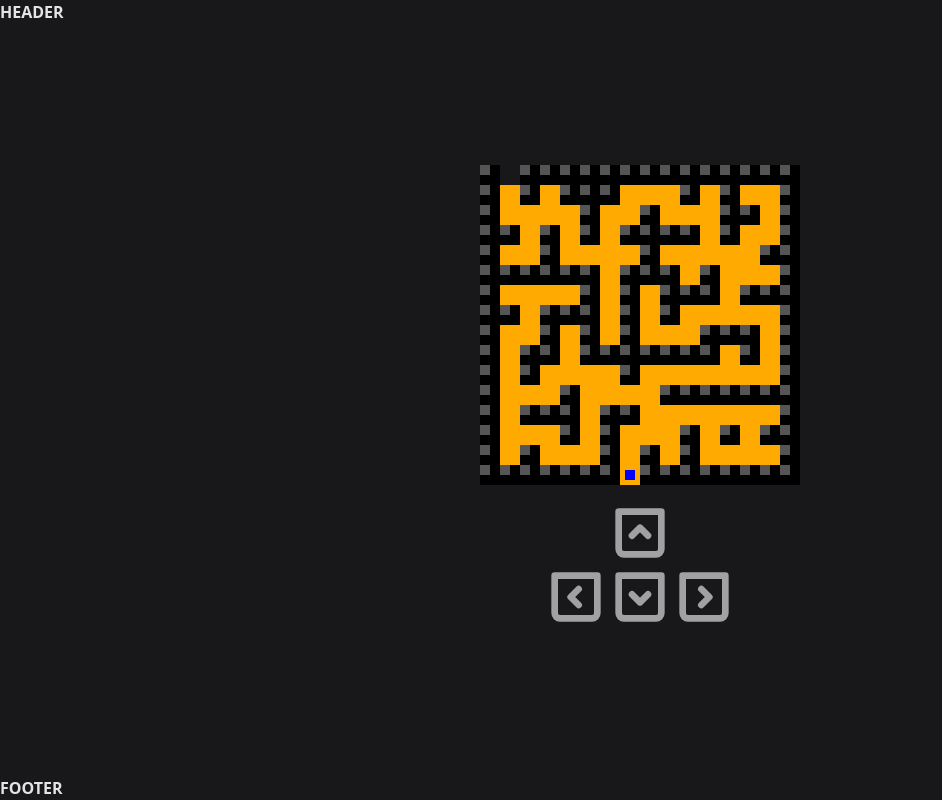
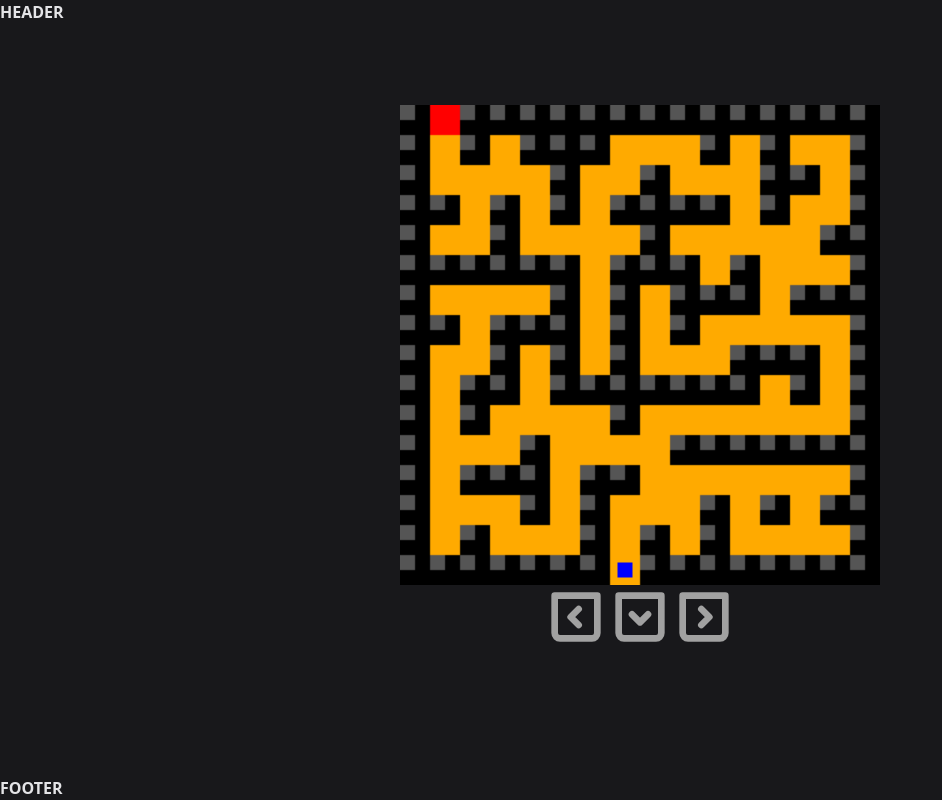
Before and after one commit to Agusdben/labyrinth-react-ts, a React (Vite) app: page / in a window 1280 px wide. Shown: the whole page, without its empty margins (0-942 px from the left). Built offline with nearby package versions, Linux system fonts and the light colour scheme.

Commit message:
moved gameReducer tu folder reducers

```diff
--- a/src/components/Game/index.tsx
+++ b/src/components/Game/index.tsx
@@ -11,17 +11,18 @@ interface Props {
 }
 
 const Game = ({ width, height }: Props) => {
-  const { canvasRef, handlePlayerMove } = useGame({ width, height })
+  const { canvasRef, level, handlePlayerMove } = useGame({ width, height })
 
   const arrowColor = '#a1a1a1'
 
   return (
     <section className='m-auto flex flex-col gap-4'>
+      <h2>Level: {level + 1}</h2>
       <canvas
         ref={canvasRef}
         width={width}
         height={height}
-        className={`w-[${width}px] h-[${height}px]`}
+        className={`w-[${width}px] h-[${height}px] md:scale-150`}
       />
       <div className='flex flex-col items-center [&_button]:w-16'>
         <button onClick={() => handlePlayerMove(PlayerMoveDirections.up)}>
--- a/src/constants/levels.ts
+++ b/src/constants/levels.ts
@@ -1,5 +1,8 @@
-export default {
-  1: {
+import { Level } from '../types'
+
+const LEVELS: Level[] = [
+  {
+    level: 1,
     playerSpawn: { x: 7, y: 15 },
     exit: { x: 1, y: 0 },
     map: [
@@ -21,10 +24,121 @@ export default {
       [1, 1, 1, 1, 1, 1, 1, 2, 1, 1, 1, 1, 1, 1, 1, 1]
     ]
   },
-  2: [],
-  3: [],
-  4: [],
-  5: [],
-  6: [],
-  7: []
-}
+  {
+    level: 2,
+    playerSpawn: { x: 1, y: 15 },
+    exit: { x: 14, y: 15 },
+    map: [
+      [1, 1, 1, 1, 1, 1, 1, 1, 1, 1, 1, 1, 1, 1, 1, 1],
+      [1, 0, 0, 0, 0, 0, 0, 0, 1, 0, 0, 0, 0, 0, 0, 1],
+      [1, 0, 1, 1, 1, 1, 1, 0, 1, 0, 1, 1, 1, 1, 0, 1],
+      [1, 0, 1, 0, 1, 0, 1, 0, 1, 0, 1, 0, 0, 0, 0, 1],
+      [1, 0, 0, 0, 1, 0, 0, 0, 1, 0, 1, 0, 1, 1, 1, 1],
+      [1, 0, 1, 0, 1, 0, 1, 1, 1, 0, 1, 0, 0, 0, 0, 1],
+      [1, 0, 1, 0, 1, 0, 1, 0, 0, 0, 1, 1, 1, 0, 0, 1],
+      [1, 0, 1, 1, 1, 0, 1, 1, 1, 0, 1, 0, 1, 1, 0, 1],
+      [1, 0, 1, 0, 0, 0, 0, 0, 0, 0, 1, 0, 1, 0, 0, 1],
+      [1, 0, 1, 0, 1, 1, 1, 1, 1, 1, 1, 0, 1, 0, 1, 1],
+      [1, 0, 1, 0, 1, 0, 0, 0, 0, 0, 0, 0, 1, 0, 0, 1],
+      [1, 0, 1, 0, 1, 0, 1, 1, 1, 1, 1, 0, 1, 1, 0, 1],
+      [1, 0, 1, 0, 1, 0, 0, 0, 0, 0, 1, 0, 1, 0, 0, 1],
+      [1, 0, 1, 0, 1, 1, 1, 1, 1, 0, 1, 0, 1, 0, 1, 1],
+      [1, 0, 1, 0, 0, 0, 0, 0, 0, 0, 1, 0, 1, 0, 0, 1],
+      [1, 2, 1, 1, 1, 1, 1, 1, 1, 1, 1, 1, 1, 1, 3, 1]
+    ]
+  },
+  {
+    level: 3,
+    playerSpawn: { x: 7, y: 15 },
+    exit: { x: 1, y: 0 },
+    map: [
+      [1, 3, 1, 1, 1, 1, 1, 1, 1, 1, 1, 1, 1, 1, 1, 1],
+      [1, 0, 0, 0, 0, 0, 0, 0, 0, 0, 0, 0, 0, 0, 0, 1],
+      [1, 0, 0, 0, 0, 0, 0, 0, 0, 0, 0, 0, 0, 0, 0, 1],
+      [1, 0, 0, 0, 0, 0, 0, 0, 0, 0, 0, 0, 0, 0, 0, 1],
+      [1, 0, 0, 0, 0, 0, 0, 0, 0, 0, 0, 0, 0, 0, 0, 1],
+      [1, 0, 0, 0, 0, 0, 0, 0, 0, 0, 0, 0, 0, 0, 0, 1],
+      [1, 0, 0, 0, 0, 0, 0, 0, 0, 0, 0, 0, 0, 0, 0, 1],
+      [1, 0, 0, 0, 0, 0, 0, 0, 0, 0, 0, 0, 0, 0, 0, 1],
+      [1, 0, 0, 0, 0, 0, 0, 0, 0, 0, 0, 0, 0, 0, 0, 1],
+      [1, 0, 0, 0, 0, 0, 0, 0, 0, 0, 0, 0, 0, 0, 0, 1],
+      [1, 0, 0, 0, 0, 0, 0, 0, 0, 0, 0, 0, 0, 0, 0, 1],
+      [1, 0, 0, 0, 0, 0, 0, 0, 0, 0, 0, 0, 0, 0, 0, 1],
+      [1, 0, 0, 0, 0, 0, 0, 0, 0, 0, 0, 0, 0, 0, 0, 1],
+      [1, 0, 0, 0, 0, 0, 0, 0, 0, 0, 0, 0, 0, 0, 0, 1],
+      [1, 0, 0, 0, 0, 0, 0, 0, 0, 0, 0, 0, 0, 0, 0, 1],
+      [1, 1, 1, 1, 1, 1, 1, 2, 1, 1, 1, 1, 1, 1, 1, 1]
+    ]
+  },
+  {
+    level: 4,
+    playerSpawn: { x: 7, y: 15 },
+    exit: { x: 1, y: 0 },
+    map: [
+      [1, 3, 1, 1, 1, 1, 1, 1, 1, 1, 1, 1, 1, 1, 1, 1],
+      [1, 0, 0, 0, 0, 0, 0, 0, 0, 0, 0, 0, 0, 0, 0, 1],
+      [1, 0, 0, 0, 0, 0, 0, 0, 0, 0, 0, 0, 0, 0, 0, 1],
+      [1, 0, 0, 0, 0, 0, 0, 0, 0, 0, 0, 0, 0, 0, 0, 1],
+      [1, 0, 0, 0, 0, 0, 0, 0, 0, 0, 0, 0, 0, 0, 0, 1],
+      [1, 0, 0, 0, 0, 0, 0, 0, 0, 0, 0, 0, 0, 0, 0, 1],
+      [1, 0, 0, 0, 0, 0, 0, 0, 0, 0, 0, 0, 0, 0, 0, 1],
+      [1, 0, 0, 0, 0, 0, 0, 0, 0, 0, 0, 0, 0, 0, 0, 1],
+      [1, 0, 0, 0, 0, 0, 0, 0, 0, 0, 0, 0, 0, 0, 0, 1],
+      [1, 0, 0, 0, 0, 0, 0, 0, 0, 0, 0, 0, 0, 0, 0, 1],
+      [1, 0, 0, 0, 0, 0, 0, 0, 0, 0, 0, 0, 0, 0, 0, 1],
+      [1, 0, 0, 0, 0, 0, 0, 0, 0, 0, 0, 0, 0, 0, 0, 1],
+      [1, 0, 0, 0, 0, 0, 0, 0, 0, 0, 0, 0, 0, 0, 0, 1],
+      [1, 0, 0, 0, 0, 0, 0, 0, 0, 0, 0, 0, 0, 0, 0, 1],
+      [1, 0, 0, 0, 0, 0, 0, 0, 0, 0, 0, 0, 0, 0, 0, 1],
+      [1, 1, 1, 1, 1, 1, 1, 2, 1, 1, 1, 1, 1, 1, 1, 1]
+    ]
+  },
+  {
+    level: 5,
+    playerSpawn: { x: 7, y: 15 },
+    exit: { x: 1, y: 0 },
+    map: [
+      [1, 3, 1, 1, 1, 1, 1, 1, 1, 1, 1, 1, 1, 1, 1, 1],
+      [1, 0, 0, 0, 0, 0, 0, 0, 0, 0, 0, 0, 0, 0, 0, 1],
+      [1, 0, 0, 0, 0, 0, 0, 0, 0, 0, 0, 0, 0, 0, 0, 1],
+      [1, 0, 0, 0, 0, 0, 0, 0, 0, 0, 0, 0, 0, 0, 0, 1],
+      [1, 0, 0, 0, 0, 0, 0, 0, 0, 0, 0, 0, 0, 0, 0, 1],
+      [1, 0, 0, 0, 0, 0, 0, 0, 0, 0, 0, 0, 0, 0, 0, 1],
+      [1, 0, 0, 0, 0, 0, 0, 0, 0, 0, 0, 0, 0, 0, 0, 1],
+      [1, 0, 0, 0, 0, 0, 0, 0, 0, 0, 0, 0, 0, 0, 0, 1],
+      [1, 0, 0, 0, 0, 0, 0, 0, 0, 0, 0, 0, 0, 0, 0, 1],
+      [1, 0, 0, 0, 0, 0, 0, 0, 0, 0, 0, 0, 0, 0, 0, 1],
+      [1, 0, 0, 0, 0, 0, 0, 0, 0, 0, 0, 0, 0, 0, 0, 1],
+      [1, 0, 0, 0, 0, 0, 0, 0, 0, 0, 0, 0, 0, 0, 0, 1],
+      [1, 0, 0, 0, 0, 0, 0, 0, 0, 0, 0, 0, 0, 0, 0, 1],
+      [1, 0, 0, 0, 0, 0, 0, 0, 0, 0, 0, 0, 0, 0, 0, 1],
+      [1, 0, 0, 0, 0, 0, 0, 0, 0, 0, 0, 0, 0, 0, 0, 1],
+      [1, 1, 1, 1, 1, 1, 1, 2, 1, 1, 1, 1, 1, 1, 1, 1]
+    ]
+  },
+  {
+    level: 6,
+    playerSpawn: { x: 7, y: 15 },
+    exit: { x: 1, y: 0 },
+    map: [
+      [1, 3, 1, 1, 1, 1, 1, 1, 1, 1, 1, 1, 1, 1, 1, 1],
+      [1, 0, 0, 0, 0, 0, 0, 0, 0, 0, 0, 0, 0, 0, 0, 1],
+      [1, 0, 0, 0, 0, 0, 0, 0, 0, 0, 0, 0, 0, 0, 0, 1],
+      [1, 0, 0, 0, 0, 0, 0, 0, 0, 0, 0, 0, 0, 0, 0, 1],
+      [1, 0, 0, 0, 0, 0, 0, 0, 0, 0, 0, 0, 0, 0, 0, 1],
+      [1, 0, 0, 0, 0, 0, 0, 0, 0, 0, 0, 0, 0, 0, 0, 1],
+      [1, 0, 0, 0, 0, 0, 0, 0, 0, 0, 0, 0, 0, 0, 0, 1],
+      [1, 0, 0, 0, 0, 0, 0, 0, 0, 0, 0, 0, 0, 0, 0, 1],
+      [1, 0, 0, 0, 0, 0, 0, 0, 0, 0, 0, 0, 0, 0, 0, 1],
+      [1, 0, 0, 0, 0, 0, 0, 0, 0, 0, 0, 0, 0, 0, 0, 1],
+      [1, 0, 0, 0, 0, 0, 0, 0, 0, 0, 0, 0, 0, 0, 0, 1],
+      [1, 0, 0, 0, 0, 0, 0, 0, 0, 0, 0, 0, 0, 0, 0, 1],
+      [1, 0, 0, 0, 0, 0, 0, 0, 0, 0, 0, 0, 0, 0, 0, 1],
+      [1, 0, 0, 0, 0, 0, 0, 0, 0, 0, 0, 0, 0, 0, 0, 1],
+      [1, 0, 0, 0, 0, 0, 0, 0, 0, 0, 0, 0, 0, 0, 0, 1],
+      [1, 1, 1, 1, 1, 1, 1, 2, 1, 1, 1, 1, 1, 1, 1, 1]
+    ]
+  }
+]
+
+export default LEVELS
--- a/src/hooks/useGame.ts
+++ b/src/hooks/useGame.ts
@@ -1,104 +1,24 @@
 import { useCallback, useEffect, useReducer, useRef } from 'react'
-import levels from '../constants/levels'
+import { gameReducer } from '../reducers/GameReducer/gameReducer'
+import INITIAL_STATE from '../reducers/GameReducer/initial_state'
+import LEVELS from '../constants/levels'
 import {
   DrawParams,
+  GameState,
   LabyrinthPieces,
   PlayerMoveDirections
 } from '../types/index'
+
 interface Props {
   width: number
   height: number
 }
-
-interface GameState {
-  context: CanvasRenderingContext2D | null
-  level: number
-  board: { width: number; height: number }
-  cellDimension: { width: number; height: number }
-  player: { width: number; height: number; color: string; x: number; y: number }
-  labyrinth: {
-    cols: number
-    rows: number
-    map: Array<Array<number>>
-    wallColor: string
-    pathColor: string
-  }
-  loading: boolean
-}
-
-type GAME_ACTIONS =
-  | { type: 'reset' }
-  | { type: 'set_board'; payload: GameState['board'] }
-  | { type: 'set_player'; payload: GameState['player'] }
-  | { type: 'set_labyrinth'; payload: GameState['labyrinth'] }
-  | { type: 'set_context'; payload: GameState['context'] }
-  | { type: 'set_loading'; payload: GameState['loading'] }
-
-const gameReducer = (state: GameState, action: GAME_ACTIONS) => {
-  switch (action.type) {
-    case 'reset':
-      return {
-        ...INITIAL_STATE
-      }
-    case 'set_labyrinth':
-      return {
-        ...state,
-        labyrinth: action.payload
-      }
-    case 'set_loading':
-      return {
-        ...state,
-        loading: action.payload
-      }
-    case 'set_board':
-      return {
-        ...state,
-        board: action.payload
-      }
-    case 'set_context':
-      return {
-        ...state,
-        context: action.payload
-      }
-    case 'set_player':
-      return {
-        ...state,
-        player: action.payload
-      }
-    default:
-      return state
-  }
-}
-
-const INITIAL_STATE: GameState = {
-  context: null,
-  level: 1,
-  board: { width: 0, height: 0 },
-  cellDimension: { width: 0, height: 0 },
-  player: {
-    width: 0,
-    height: 0,
-    color: '#00f',
-    x: levels[1].playerSpawn.x,
-    y: levels[1].playerSpawn.y
-  },
-  labyrinth: {
-    cols: levels[1].map[0].length,
-    rows: levels[1].map.length,
-    map: [...levels[1].map],
-    wallColor: '#000',
-    pathColor: '#fa0'
-  },
-  loading: true
-}
-
 const useGame = ({ width, height }: Props) => {
   const [gameState, dispath] = useReducer(gameReducer, INITIAL_STATE)
 
   const canvasRef = useRef<HTMLCanvasElement>(null)
 
-  const drawWall = useCallback(
-    ({ x, y, cellDimension }: DrawParams) => {
+  const drawWall = ({ x, y, cellDimension }: DrawParams) => {
     const { labyrinth, context } = gameState
     if (!context) return
     context.fillStyle = labyrinth.wallColor
@@ -118,12 +38,9 @@ const useGame = ({ width, height }: Props) => {
       cellDimension.width / 2,
       cellDimension.height / 2
     )
-    },
-    [gameState.labyrinth, gameState.context]
-  )
+  }
 
-  const drawPath = useCallback(
-    ({ x, y, cellDimension }: DrawParams) => {
+  const drawPath = ({ x, y, cellDimension }: DrawParams) => {
     const { labyrinth, context } = gameState
     if (!context) return
 
@@ -134,12 +51,22 @@ const useGame = ({ width, height }: Props) => {
       cellDimension.width,
       cellDimension.height
     )
-    },
-    [gameState.labyrinth, gameState.context]
+  }
+
+  const drawExit = ({ x, y, cellDimension }: DrawParams) => {
+    const { labyrinth, context } = gameState
+    if (!context) return
+
+    context.fillStyle = '#f00'
+    context.fillRect(
+      cellDimension.width * x,
+      cellDimension.height * y,
+      cellDimension.width,
+      cellDimension.height
     )
+  }
 
-  const drawPlayer = useCallback(
-    ({ x, y, cellDimension }: DrawParams) => {
+  const drawPlayer = ({ x, y, cellDimension }: DrawParams) => {
     const { labyrinth, context, player } = gameState
     if (!context) return
     // path color, becouse player is half width and half height of cellDimension
@@ -165,39 +92,33 @@ const useGame = ({ width, height }: Props) => {
     const playerY = cellDimension.height * y + offset.y
 
     context.fillRect(playerX, playerY, playerWidth, playerHeight)
-    },
-    [gameState.labyrinth, gameState.context]
-  )
-
-  const handleDrawLevel = useCallback(() => {
-    const { labyrinth, board } = gameState
-    const { map, rows, cols } = labyrinth
-    const { width: boardWidth, height: boardHeight } = board
-
-    const cellDimension = {
-      width: boardWidth / labyrinth.cols,
-      height: boardHeight / labyrinth.rows
   }
 
+  const handleDrawLevel = () => {
+    const { labyrinth, cell } = gameState
+    const { map, rows, cols } = labyrinth
+    console.log({ cell })
     for (let row = 0; row < rows; row += 1) {
       for (let col = 0; col < cols; col += 1) {
         switch (map[row][col]) {
           case LabyrinthPieces.wall:
-            drawWall({ x: col, y: row, cellDimension })
+            drawWall({ x: col, y: row, cellDimension: cell })
             continue
           case LabyrinthPieces.path:
-            drawPath({ x: col, y: row, cellDimension })
+            drawPath({ x: col, y: row, cellDimension: cell })
             continue
           case LabyrinthPieces.player:
-            drawPlayer({ x: col, y: row, cellDimension })
+            drawPlayer({ x: col, y: row, cellDimension: cell })
             continue
+          case LabyrinthPieces.exit:
+            drawExit({ x: col, y: row, cellDimension: cell })
         }
       }
     }
-  }, [gameState.labyrinth, gameState.context])
+  }
 
-  const playerMoveUp = useCallback(() => {
-    const { player, labyrinth } = gameState
+  const playerMoveUp = () => {
+    const { player, labyrinth, cell } = gameState
     const { map } = labyrinth
     const { x: playerX, y: playerY } = player
 
@@ -212,12 +133,14 @@ const useGame = ({ width, height }: Props) => {
 
     map[playerY][playerX] = LabyrinthPieces.path
     map[nextYpostion][playerX] = LabyrinthPieces.player
+
     dispath({ type: 'set_player', payload: newPlayer })
-    handleDrawLevel()
-  }, [gameState.player, gameState.loading])
+    drawPath({ x: playerX, y: playerY, cellDimension: cell })
+    drawPlayer({ x: playerX, y: nextYpostion, cellDimension: cell })
+  }
 
-  const playerMoveLeft = useCallback(() => {
-    const { player, labyrinth } = gameState
+  const playerMoveLeft = () => {
+    const { player, labyrinth, cell } = gameState
     const { map } = labyrinth
     const { x: playerX, y: playerY } = player
 
@@ -234,11 +157,12 @@ const useGame = ({ width, height }: Props) => {
     }
 
     dispath({ type: 'set_player', payload: newPlayer })
-    handleDrawLevel()
-  }, [gameState.player, gameState.loading])
+    drawPath({ x: playerX, y: playerY, cellDimension: cell })
+    drawPlayer({ x: nextXposition, y: playerY, cellDimension: cell })
+  }
 
-  const playerMoveDown = useCallback(() => {
-    const { player, labyrinth } = gameState
+  const playerMoveDown = () => {
+    const { player, labyrinth, cell } = gameState
     const { map } = labyrinth
     const { x: playerX, y: playerY } = player
 
@@ -254,11 +178,12 @@ const useGame = ({ width, height }: Props) => {
     map[playerY][playerX] = LabyrinthPieces.path
     map[nextYpostion][playerX] = LabyrinthPieces.player
     dispath({ type: 'set_player', payload: newPlayer })
-    handleDrawLevel()
-  }, [gameState.player, gameState.loading])
+    drawPath({ x: playerX, y: playerY, cellDimension: cell })
+    drawPlayer({ x: playerX, y: nextYpostion, cellDimension: cell })
+  }
 
-  const playerMoveRight = useCallback(() => {
-    const { player, labyrinth } = gameState
+  const playerMoveRight = () => {
+    const { player, labyrinth, cell } = gameState
     const { map } = labyrinth
     const { x: playerX, y: playerY } = player
 
@@ -275,11 +200,11 @@ const useGame = ({ width, height }: Props) => {
     }
 
     dispath({ type: 'set_player', payload: newPlayer })
-    handleDrawLevel()
-  }, [gameState.player, gameState.loading])
+    drawPath({ x: playerX, y: playerY, cellDimension: cell })
+    drawPlayer({ x: nextXposition, y: playerY, cellDimension: cell })
+  }
 
-  const handlePlayerMove = useCallback(
-    (direction: PlayerMoveDirections) => {
+  const handlePlayerMove = (direction: PlayerMoveDirections) => {
     console.log({ direction })
     switch (direction) {
       case PlayerMoveDirections.up:
@@ -297,35 +222,103 @@ const useGame = ({ width, height }: Props) => {
         playerMoveDown()
         break
     }
-    },
-    [gameState.player, gameState.loading]
-  )
+  }
+
+  const setCellDimension = () => {
+    dispath({
+      type: 'set_cell',
+      payload: {
+        width: gameState.board.width / gameState.labyrinth.cols,
+        height: gameState.board.height / gameState.labyrinth.rows
+      }
+    })
+  }
 
   useEffect(() => {
     if (!canvasRef.current) return
     const context = canvasRef.current.getContext('2d')
     dispath({ type: 'set_context', payload: context })
     dispath({ type: 'set_board', payload: { width, height } })
+    setCellDimension()
     dispath({ type: 'set_loading', payload: false })
   }, [canvasRef.current])
 
   useEffect(() => {
     if (!gameState.context) return
     handleDrawLevel()
-  }, [gameState.loading])
+  }, [gameState.loading, gameState.cell, gameState.labyrinth])
 
   useEffect(() => {
-    const handleKeyUp = (evt: KeyboardEvent) => {}
+    const handleKeyDown = (evt: KeyboardEvent) => {
+      switch (evt.key) {
+        case PlayerMoveDirections.up:
+          handlePlayerMove(PlayerMoveDirections.up)
+          break
+        case PlayerMoveDirections.down:
+          handlePlayerMove(PlayerMoveDirections.down)
+          break
+        case PlayerMoveDirections.left:
+          handlePlayerMove(PlayerMoveDirections.left)
+          break
+        case PlayerMoveDirections.right:
+          handlePlayerMove(PlayerMoveDirections.right)
+          break
+      }
+    }
 
-    window.addEventListener('keyup', handleKeyUp)
+    window.addEventListener('keydown', handleKeyDown)
 
     return () => {
-      window.removeEventListener('keyup', handleKeyUp)
+      window.removeEventListener('keydown', handleKeyDown)
     }
-  }, [gameState.loading])
+  }, [gameState.player, gameState.cell])
+
+  const setNewLabyrinth = (level: number) => {
+    const { labyrinth, player } = gameState
+    const nextLevel = { ...LEVELS[level] }
+
+    const nextLabyrinth: GameState['labyrinth'] = {
+      ...labyrinth,
+      cols: nextLevel.map[0].length,
+      rows: nextLevel.map.length,
+      map: nextLevel.map,
+      exit: nextLevel.exit
+    }
+
+    const newPlayer: GameState['player'] = {
+      ...player,
+      x: nextLevel.playerSpawn.x,
+      y: nextLevel.playerSpawn.y
+    }
+
+    dispath({ type: 'set_labyrinth', payload: nextLabyrinth })
+    dispath({ type: 'set_player', payload: newPlayer })
+  }
+
+  const setNextLevel = () => {
+    const { level } = gameState
+    const numberOfLeves = LEVELS.length
+    const nextLevel = level + 1
+    if (nextLevel >= numberOfLeves) return
+    dispath({ type: 'increase_level', payload: level })
+    setNewLabyrinth(nextLevel)
+  }
+
+  const isPlayerInExitPosition = () => {
+    const { player, labyrinth } = gameState
+    const { exit } = labyrinth
+    return player.x === exit.x && player.y === exit.y
+  }
+
+  useEffect(() => {
+    const isLevelCompleted = isPlayerInExitPosition()
+    if (!isLevelCompleted) return
+    setNextLevel()
+  }, [gameState.player])
 
   return {
     canvasRef,
+    level: gameState.level,
     handlePlayerMove
   }
 }
--- /dev/null
+++ b/src/reducers/GameReducer/actions.ts
@@ -0,0 +1,11 @@
+import { GameState } from '../../types'
+
+export type GAME_ACTIONS =
+  | { type: 'reset' }
+  | { type: 'set_board'; payload: GameState['board'] }
+  | { type: 'set_player'; payload: GameState['player'] }
+  | { type: 'set_labyrinth'; payload: GameState['labyrinth'] }
+  | { type: 'set_context'; payload: GameState['context'] }
+  | { type: 'set_loading'; payload: GameState['loading'] }
+  | { type: 'set_cell'; payload: GameState['cell'] }
+  | { type: 'increase_level'; payload: GameState['level'] }
--- /dev/null
+++ b/src/reducers/GameReducer/gameReducer.ts
@@ -0,0 +1,49 @@
+import { GameState } from '../../types'
+import { GAME_ACTIONS } from './actions'
+import INITIAL_STATE from './initial_state'
+
+export const gameReducer = (state: GameState, action: GAME_ACTIONS) => {
+  switch (action.type) {
+    case 'reset':
+      return {
+        ...INITIAL_STATE
+      }
+    case 'set_labyrinth':
+      return {
+        ...state,
+        labyrinth: action.payload
+      }
+    case 'set_loading':
+      return {
+        ...state,
+        loading: action.payload
+      }
+    case 'set_board':
+      return {
+        ...state,
+        board: action.payload
+      }
+    case 'set_context':
+      return {
+        ...state,
+        context: action.payload
+      }
+    case 'set_player':
+      return {
+        ...state,
+        player: action.payload
+      }
+    case 'set_cell':
+      return {
+        ...state,
+        cell: action.payload
+      }
+    case 'increase_level':
+      return {
+        ...state,
+        level: state.level + 1
+      }
+    default:
+      return state
+  }
+}
--- /dev/null
+++ b/src/reducers/GameReducer/initial_state.ts
@@ -0,0 +1,27 @@
+import LEVELS from '../../constants/levels'
+import { GameState } from '../../types'
+
+const INITIAL_STATE: GameState = {
+  context: null,
+  level: 0,
+  board: { width: 0, height: 0 },
+  cell: { width: 0, height: 0 },
+  player: {
+    width: 0,
+    height: 0,
+    color: '#00f',
+    x: LEVELS[0].playerSpawn.x,
+    y: LEVELS[0].playerSpawn.y
+  },
+  labyrinth: {
+    cols: LEVELS[0].map[0].length,
+    rows: LEVELS[0].map.length,
+    map: [...LEVELS[0].map],
+    exit: LEVELS[0].exit,
+    wallColor: '#000',
+    pathColor: '#fa0'
+  },
+  loading: true
+}
+
+export default INITIAL_STATE
--- a/src/types/index.ts
+++ b/src/types/index.ts
@@ -1,11 +1,12 @@
 export enum LabyrinthPieces {
   path = 0,
   wall = 1,
-  player = 2
+  player = 2,
+  exit = 3
 }
 
 export enum PlayerMoveDirections {
-  // arrows | wasd
+  // arrows
   up = 'ArrowUp',
   down = 'ArrowDown',
   left = 'ArrowLeft',
@@ -17,8 +18,32 @@ export interface ArrowSvgProps {
   stroke?: string
 }
 
+export interface Level {
+  level: number
+  playerSpawn: { x: number; y: number }
+  exit: { x: number; y: number }
+  map: Array<Array<number>>
+}
+
 export interface DrawParams {
   x: number
   y: number
   cellDimension: { width: number; height: number }
 }
+
+export interface GameState {
+  context: CanvasRenderingContext2D | null
+  level: number
+  board: { width: number; height: number }
+  cell: { width: number; height: number }
+  player: { width: number; height: number; color: string; x: number; y: number }
+  labyrinth: {
+    cols: number
+    rows: number
+    map: Array<Array<number>>
+    exit: { x: number; y: number }
+    wallColor: string
+    pathColor: string
+  }
+  loading: boolean
+}
```
Lines whose indentation alone changed are shown as unchanged.
